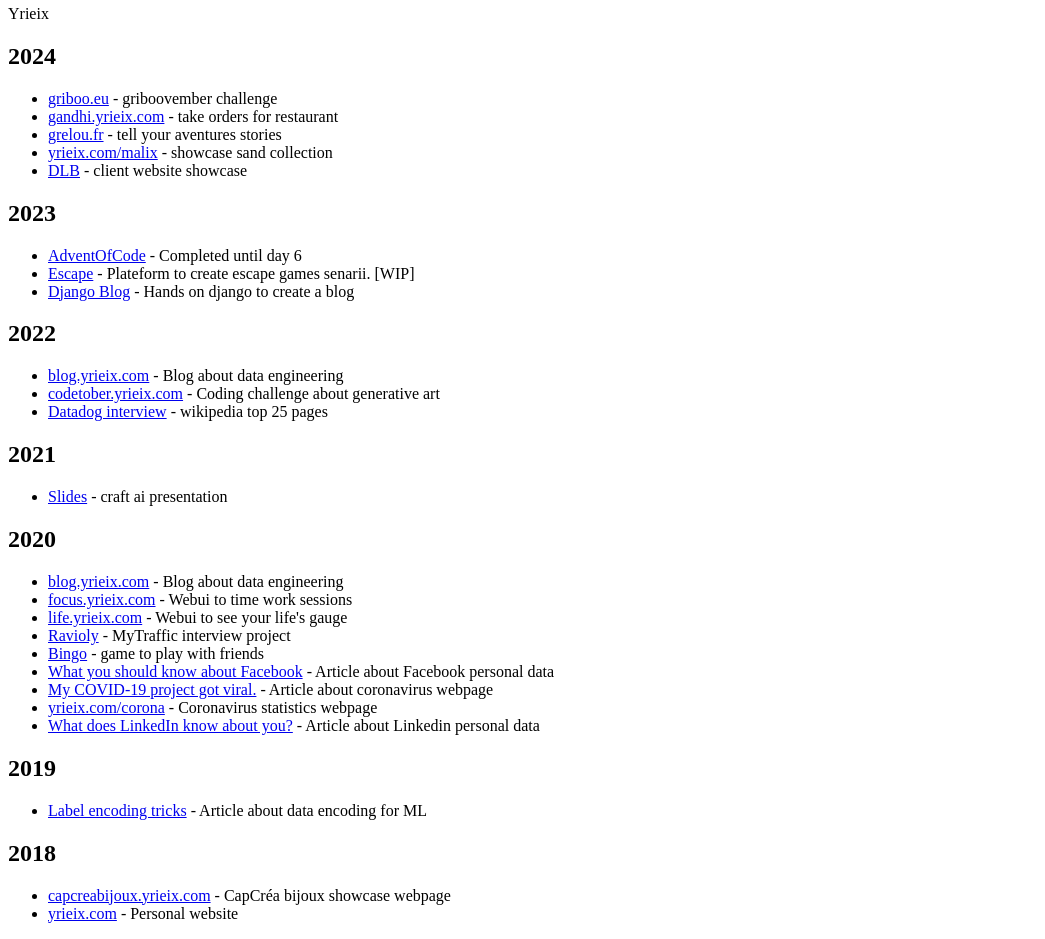
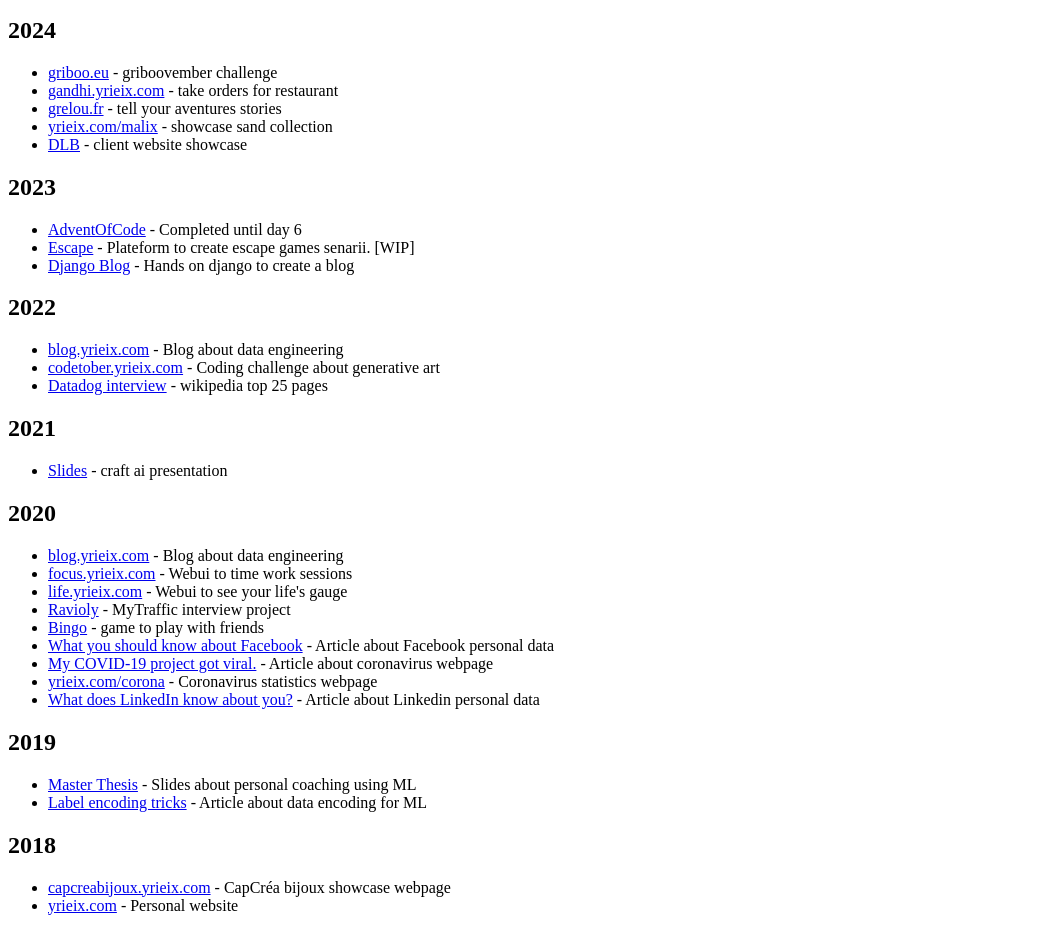
Before and after one commit to yleprince/projects, a plain HTML site: page index.html in a window 1280 px wide. Shown: the part 136-1075 px from the top of the page, without its empty margins (0-1045 px from the left). Drawn offline with Linux system fonts and the light colour scheme.

Commit message:
add telecom master thesis slides

```diff
--- a/index.html
+++ b/index.html
@@ -7,7 +7,6 @@
         <link rel="icon" href="/favicon.ico">
     </head>
     <body>
-        ho
         <h1>My coding projects 👋</h1>
         <p>
         This is my projects page. Click on the links below to explore them. The
@@ -56,6 +55,7 @@
 
         <h2>2019</h2>
         <ul>
+            <li><a href="https://telecom.yrieix.com/#/">Master Thesis</a> - Slides about personal coaching using ML</li>
             <li><a href="https://medium.com/towards-data-science/label-encoding-tricks-c91a0966e8c6?source=your_stories_page-------------------------------------">Label encoding tricks</a> - Article about data encoding for ML</li>
         </ul>
 
```
